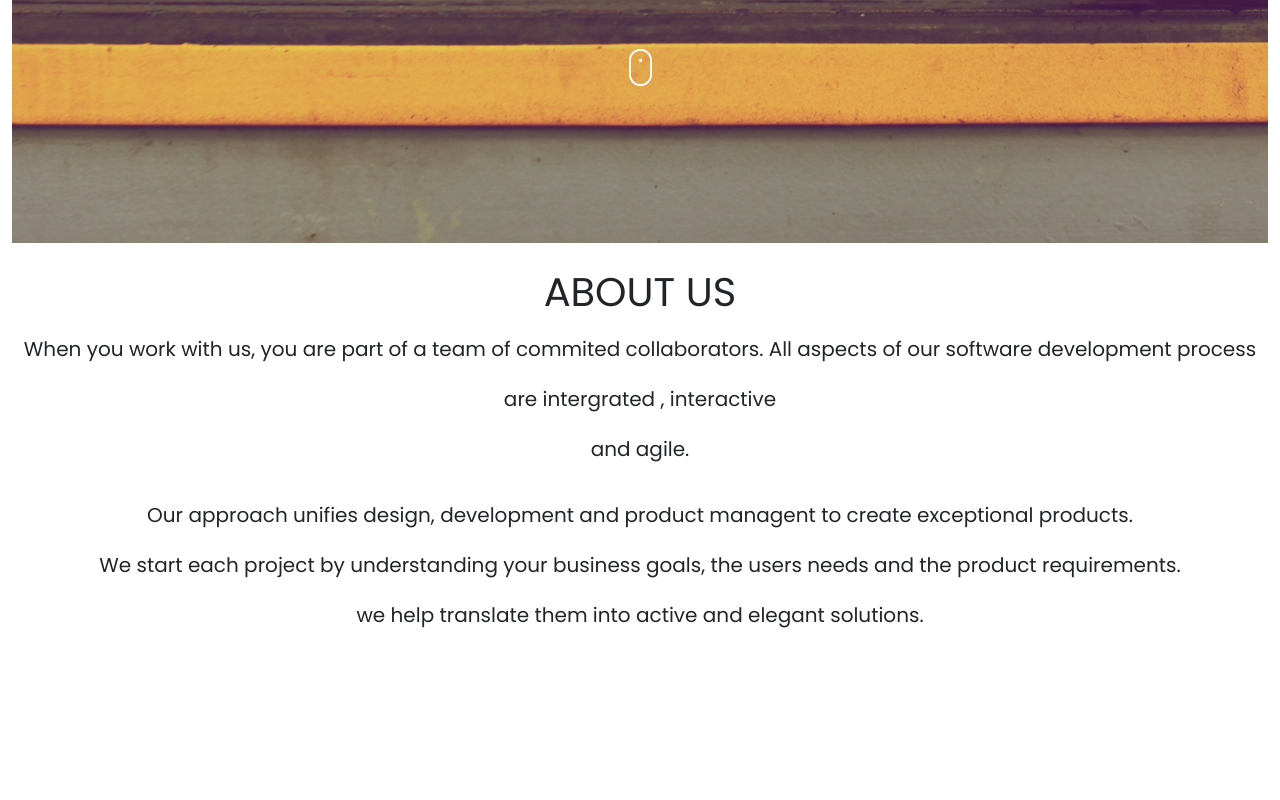
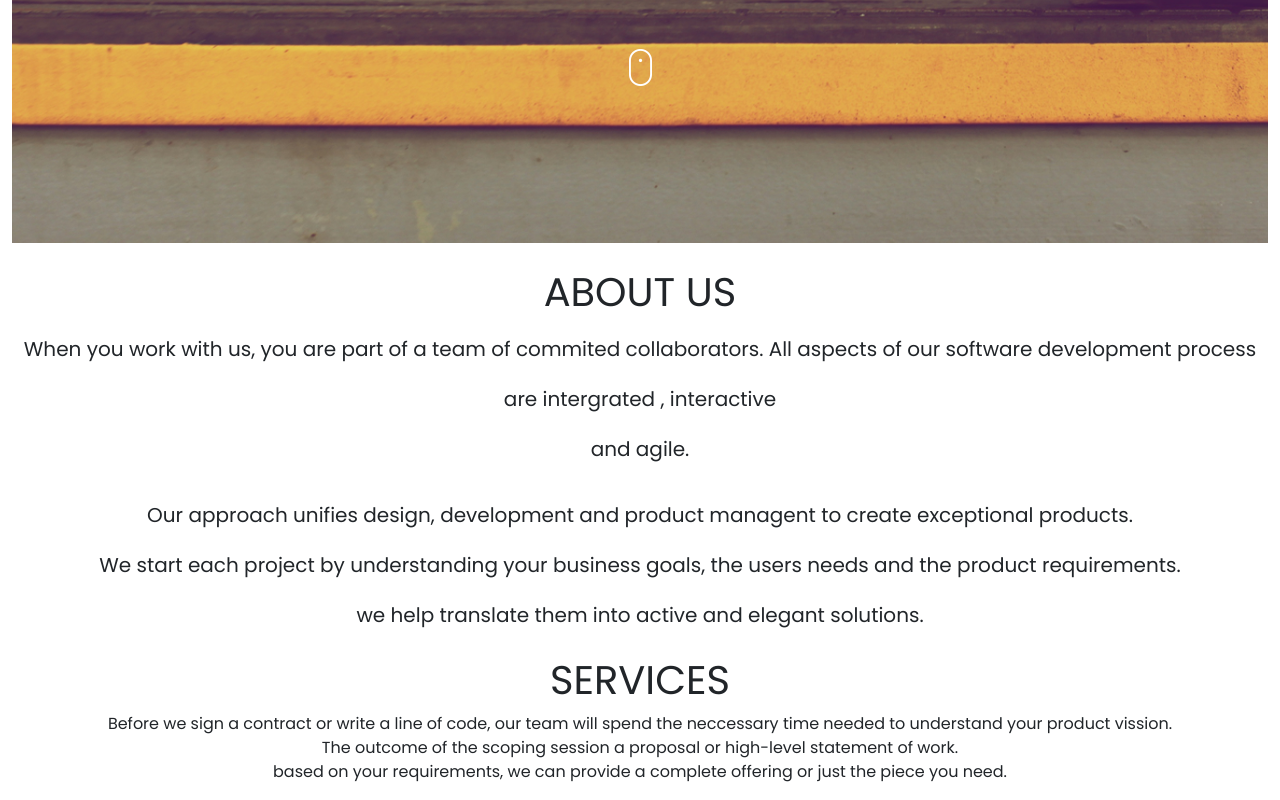
Before and after one commit to Hezron-tech/Delani-studio, a plain HTML site: page index.html in a window 1280 px wide. Shown: the part 757-1557 px from the top of the page. Before the commit the page ends 1413 px from the top, so only its background shows below. Drawn offline with nearby package versions, Linux system fonts and the light colour scheme.

Commit message:
services

```diff
--- a/index.html
+++ b/index.html
@@ -46,5 +46,23 @@
     </div>
 </div>
 
+<div class="container-fluid">
+
+<div class="services text-center">
+
+<h1>SERVICES</h1>
+
+<p>Before we sign a contract or write a line of code, our team will spend the neccessary time needed to understand your product vission. <br>
+
+    The outcome of the scoping session a proposal or high-level statement of work. <br>
+
+    based on your requirements, we can provide a complete offering or just the piece you need.
+
+    </p>
+</div>
+
+</div>
+
+
 </body>
 </html>
```
